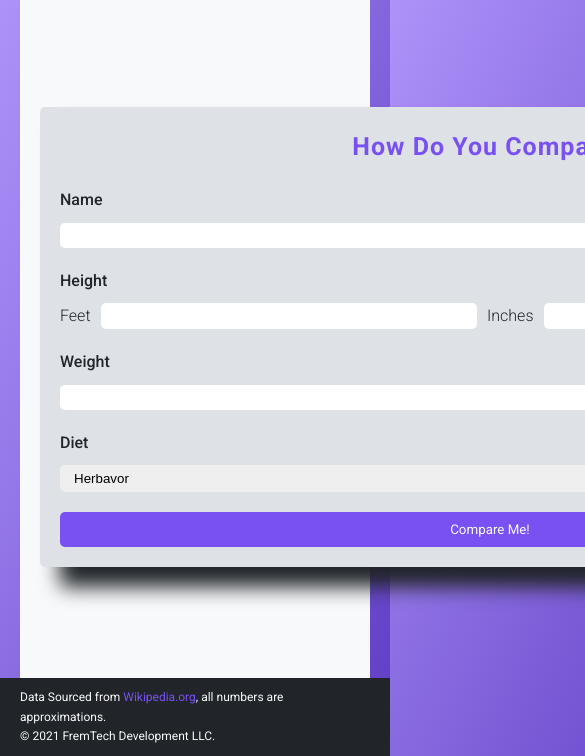
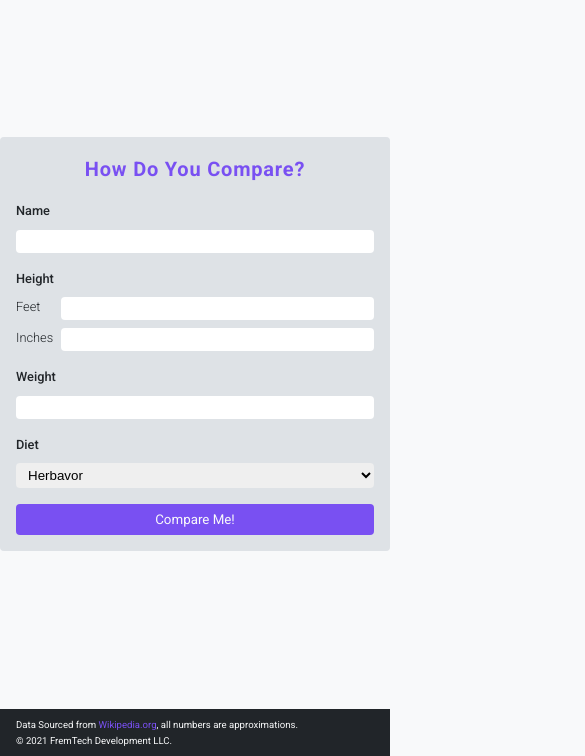
Before and after one commit to kfremgen97/Dinosaurs, a website built with webpack: page src/index.html in a window 390 px wide. Shown: the part 88-844 px from the top of the page, 585 px wide, since content can reach past the window. Built offline with nearby package versions, Linux system fonts and the light colour scheme.

Commit message:
feat: Add media queries for form view

```diff
--- a/src/scss/abstract/_variables.scss
+++ b/src/scss/abstract/_variables.scss
@@ -11,3 +11,9 @@ $error-light: #ffc078;
 $black: #212529;
 $grey: #dee2e6;
 $white: #f8f9fa;
+// Breakpoints
+$phone: 37.5em;
+$phone-small: 25em;
+$tablet: 56.25em;
+$tablet-large: 62.5em;
+$desktop-large: 81.25em;
--- a/src/scss/base/_base.scss
+++ b/src/scss/base/_base.scss
@@ -17,6 +17,13 @@ html {
   font-size: 62.5%;
   // Set the root box sizing to border-box, this will cause all child elements to in herit as specified above
   box-sizing: border-box;
+
+  /* media query for root element */
+
+  @media  only screen and (max-width:$tablet) {
+    // Set the font size to 8px
+    font-size: 50%;
+  }
 }
 
 /* body element */
--- a/src/scss/component/_cards.scss
+++ b/src/scss/component/_cards.scss
@@ -25,4 +25,10 @@
   grid-template-columns: repeat(auto-fit,minmax(25rem,1fr));
   grid-auto-rows: min-content;
   grid-gap: 2rem;
+
+  /* media query for cards */
+  @media only screen and (max-width: $tablet-large){
+    // span all columns
+    grid-column: 1/-1;
+  }
 }
--- a/src/scss/component/_form.scss
+++ b/src/scss/component/_form.scss
@@ -31,6 +31,13 @@
     &--height {
       // set 4 columns for form item height
       grid-template-columns: min-content 1fr min-content 1fr;
+
+
+      /* media query for height input*/
+      @media only screen and (max-width: $phone-small){
+        // set 2columns for form item height
+        grid-template-columns: min-content 1fr;
+      }
     }
 
   }
@@ -52,6 +59,8 @@
   }
 
   &__input {
+    // set the min width
+    min-width: 15rem;
     // add padding and a border radius
     padding: .5rem 1rem;
     border: none;
@@ -72,4 +81,12 @@
       outline-color: $primary-light;
     }
   }
+
+  /* media query for form */
+  @media only screen and (max-width: $tablet-large){
+    // remove
+    box-shadow: none;
+    // span all columns
+    grid-column: 1/-1;
+  }
 }
--- a/src/scss/component/_view.scss
+++ b/src/scss/component/_view.scss
@@ -17,6 +17,10 @@
     grid-gap: 2rem;
     // justify the items on the horizontal axis to center
     justify-items: center;
+
+    @media only screen and (max-width: $tablet-large){
+      grid-template-columns: 1fr;
+    }
   }
 
   // card view
--- a/src/scss/layout/_grid.scss
+++ b/src/scss/layout/_grid.scss
@@ -13,4 +13,24 @@
                         'footer footer footer footer footer footer';
   // set the minimum height to 100viewport height
   min-height: 100vh;
+
+  /* media query for grid*/
+  @media only screen and (max-width:$phone) {
+    // set the grid area
+    grid-template-areas: 'header header header header header header'
+                        'main main main main main main'
+                        'main main main main main main'
+                        'footer footer footer footer footer footer';
+  }
+
+  /* media query for grid*/
+  @media only screen and (min-width:$desktop-large) {
+    // update the grid columns
+    grid-template-columns:1fr repeat(4,30rem) 1fr;
+    // set the grid area
+    grid-template-areas: 'header header header header header header'
+                        '. main main main main .'
+                        '. main main main main .'
+                        'footer footer footer footer footer footer';
+  }
 }
```
